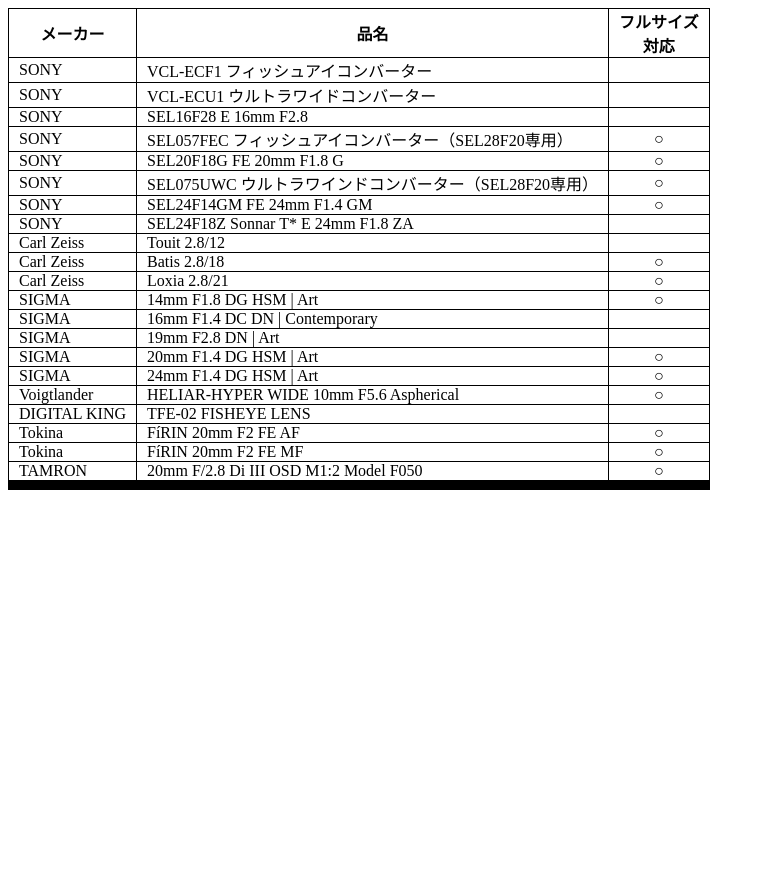
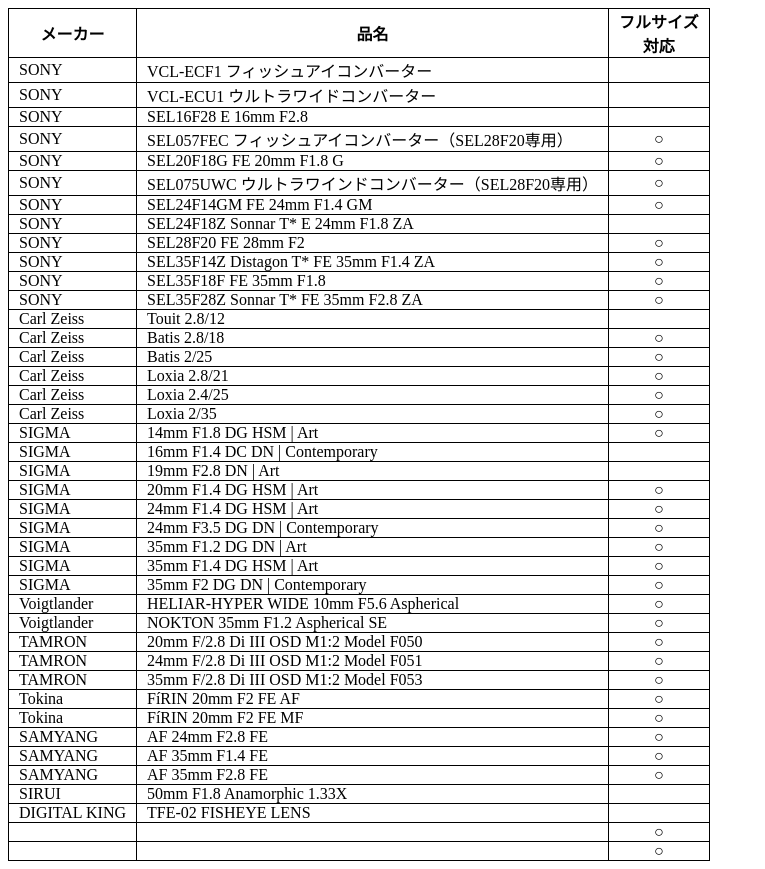
Before and after one commit to tamura1195/test, a plain HTML site: page index.html in a window 1280 px wide. Shown: the whole page, without its empty margins (0-765 px from the left). Before the commit the page ends 800 px from the top, so only its background shows below. Drawn offline with Linux system fonts and the light colour scheme.

Commit message:
Update index.html

```diff
--- a/index.html
+++ b/index.html
@@ -46,28 +46,39 @@
 			<tr><td>SONY</td><td>SEL075UWC ウルトラワインドコンバーター（SEL28F20専用）</td><td>○</td></tr>
 			<tr><td>SONY</td><td>SEL24F14GM FE 24mm F1.4 GM</td><td>○</td></tr>
 			<tr><td>SONY</td><td>SEL24F18Z Sonnar T* E 24mm F1.8 ZA</td><td></td></tr>
+			<tr><td>SONY</td><td>SEL28F20 FE 28mm F2</td><td>○</td></tr>
+			<tr><td>SONY</td><td>SEL35F14Z Distagon T* FE 35mm F1.4 ZA</td><td>○</td></tr>
+			<tr><td>SONY</td><td>SEL35F18F FE 35mm F1.8</td><td>○</td></tr>
+			<tr><td>SONY</td><td>SEL35F28Z Sonnar T* FE 35mm F2.8 ZA</td><td>○</td></tr>
 			<tr><td>Carl Zeiss</td><td>Touit 2.8/12</td><td></td></tr>
 			<tr><td>Carl Zeiss</td><td>Batis 2.8/18</td><td>○</td></tr>
+			<tr><td>Carl Zeiss</td><td>Batis 2/25</td><td>○</td></tr>
 			<tr><td>Carl Zeiss</td><td>Loxia 2.8/21</td><td>○</td></tr>
+			<tr><td>Carl Zeiss</td><td>Loxia 2.4/25</td><td>○</td></tr>
+			<tr><td>Carl Zeiss</td><td>Loxia 2/35</td><td>○</td></tr>
 			<tr><td>SIGMA</td><td>14mm F1.8 DG HSM | Art</td><td>○</td></tr>
 			<tr><td>SIGMA</td><td>16mm F1.4 DC DN | Contemporary</td><td></td></tr>
 			<tr><td>SIGMA</td><td>19mm F2.8 DN | Art</td><td></td></tr>
 			<tr><td>SIGMA</td><td>20mm F1.4 DG HSM | Art</td><td>○</td></tr>
 			<tr><td>SIGMA</td><td>24mm F1.4 DG HSM | Art</td><td>○</td></tr>
+			<tr><td>SIGMA</td><td>24mm F3.5 DG DN | Contemporary</td><td>○</td></tr>
+			<tr><td>SIGMA</td><td>35mm F1.2 DG DN | Art</td><td>○</td></tr>
+			<tr><td>SIGMA</td><td>35mm F1.4 DG HSM | Art</td><td>○</td></tr>
+			<tr><td>SIGMA</td><td>35mm F2 DG DN | Contemporary</td><td>○</td></tr>
 			<tr><td>Voigtlander</td><td>HELIAR-HYPER WIDE 10mm F5.6 Aspherical</td><td>○</td></tr>
-			<tr><td>DIGITAL KING</td><td>TFE-02 FISHEYE LENS</td><td></td></tr>
+			<tr><td>Voigtlander</td><td>NOKTON 35mm F1.2 Aspherical SE</td><td>○</td></tr>
+			<tr><td>TAMRON</td><td>20mm F/2.8 Di III OSD M1:2 Model F050</td><td>○</td></tr>
+			<tr><td>TAMRON</td><td>24mm F/2.8 Di III OSD M1:2 Model F051</td><td>○</td></tr>
+			<tr><td>TAMRON</td><td>35mm F/2.8 Di III OSD M1:2 Model F053</td><td>○</td></tr>
 			<tr><td>Tokina</td><td>FíRIN 20mm F2 FE AF</td><td>○</td></tr>
 			<tr><td>Tokina</td><td>FíRIN 20mm F2 FE MF</td><td>○</td></tr>
-			<tr><td>TAMRON</td><td>20mm F/2.8 Di III OSD M1:2 Model F050</td><td>○</td></tr>
-			<tr><td></td><td></td><td></td></tr>
-			<tr><td></td><td></td><td></td></tr>
-			<tr><td></td><td></td><td></td></tr>
-			<tr><td></td><td></td><td></td></tr>
-			<tr><td></td><td></td><td></td></tr>
-			<tr><td></td><td></td><td></td></tr>
-			<tr><td></td><td></td><td></td></tr>
-			<tr><td></td><td></td><td></td></tr>
-			<tr><td></td><td></td><td></td></tr>
+			<tr><td>SAMYANG</td><td>AF 24mm F2.8 FE</td><td>○</td></tr>
+			<tr><td>SAMYANG</td><td>AF 35mm F1.4 FE</td><td>○</td></tr>
+			<tr><td>SAMYANG</td><td>AF 35mm F2.8 FE</td><td>○</td></tr>
+			<tr><td>SIRUI</td><td>50mm F1.8 Anamorphic 1.33X</td><td></td></tr>
+			<tr><td>DIGITAL KING</td><td>TFE-02 FISHEYE LENS</td><td></td></tr>
+			<tr><td></td><td></td><td>○</td></tr>
+			<tr><td></td><td></td><td>○</td></tr>
 		</tbody>
 	</table>
 </body>
```
